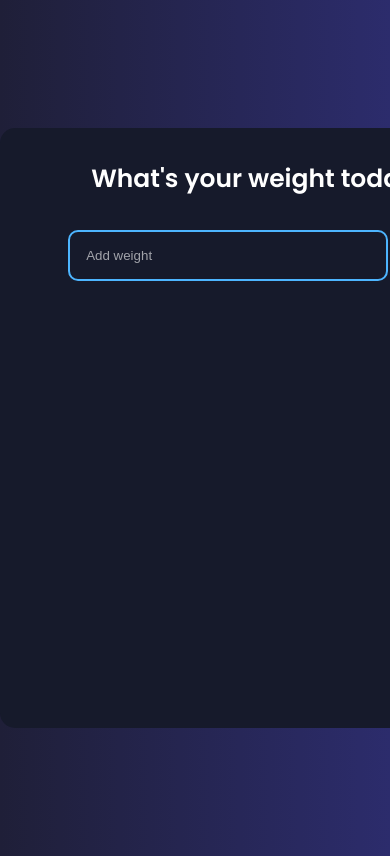
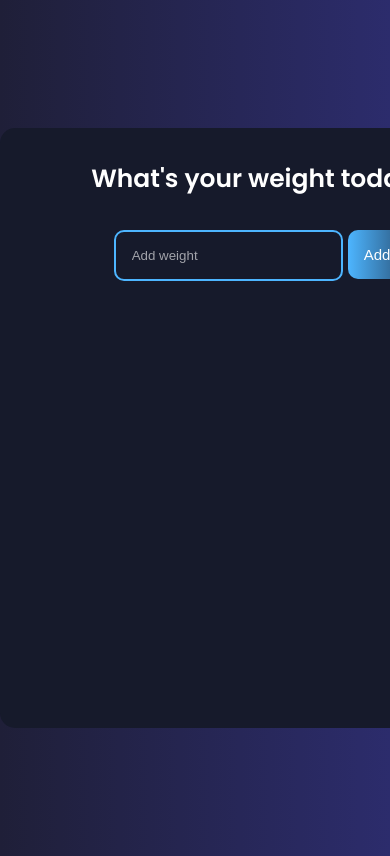
Before and after one commit to emirbuckun/weight-tracker, a React (Vite) app: page / in a window 390 px wide. Shown: the top 856 px of the page. Built offline with nearby package versions, Linux system fonts and the light colour scheme.

Commit message:
Fix names

```diff
--- a/src/components/WeightList.jsx
+++ b/src/components/WeightList.jsx
@@ -17,8 +17,8 @@ const WeightList = () => {
       return;
     }
     localStorage.setItem("localWeights", JSON.stringify([weight, ...weights]));
-    const newTodos = [weight, ...weights];
-    setWeights(newTodos);
+    const newWeights = [weight, ...weights];
+    setWeights(newWeights);
   };
 
   const removeWeight = (id) => {
--- a/src/index.css
+++ b/src/index.css
@@ -140,13 +140,13 @@ h1 {
 
 /* ================ MEDIA QUERIES (SMALL DEVICES) ================ */
 @media screen and (max-width: 600px) {
-  .todo-app {
+  .weight-app {
     width: auto;
     margin: 64px 32px auto 32px;
     min-height: 500px;
   }
 
-  .todo-input {
+  .weight-input {
     width: auto;
   }
 }
```
